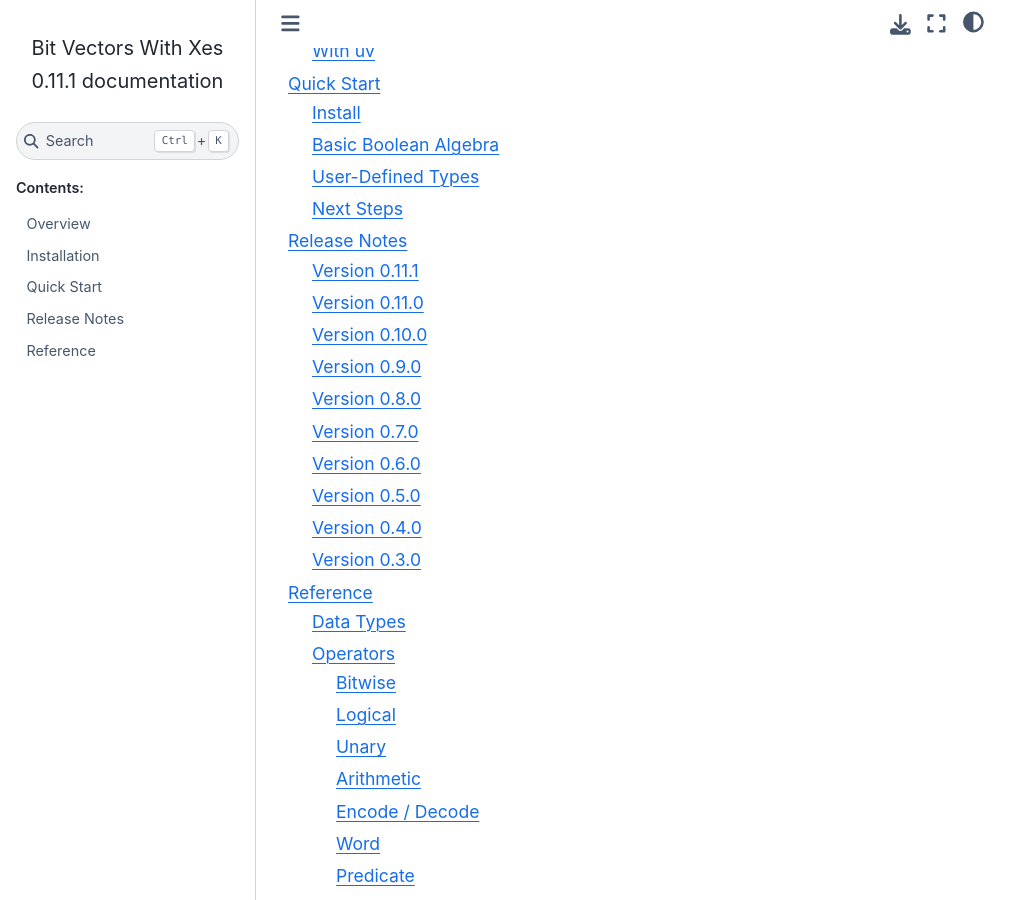
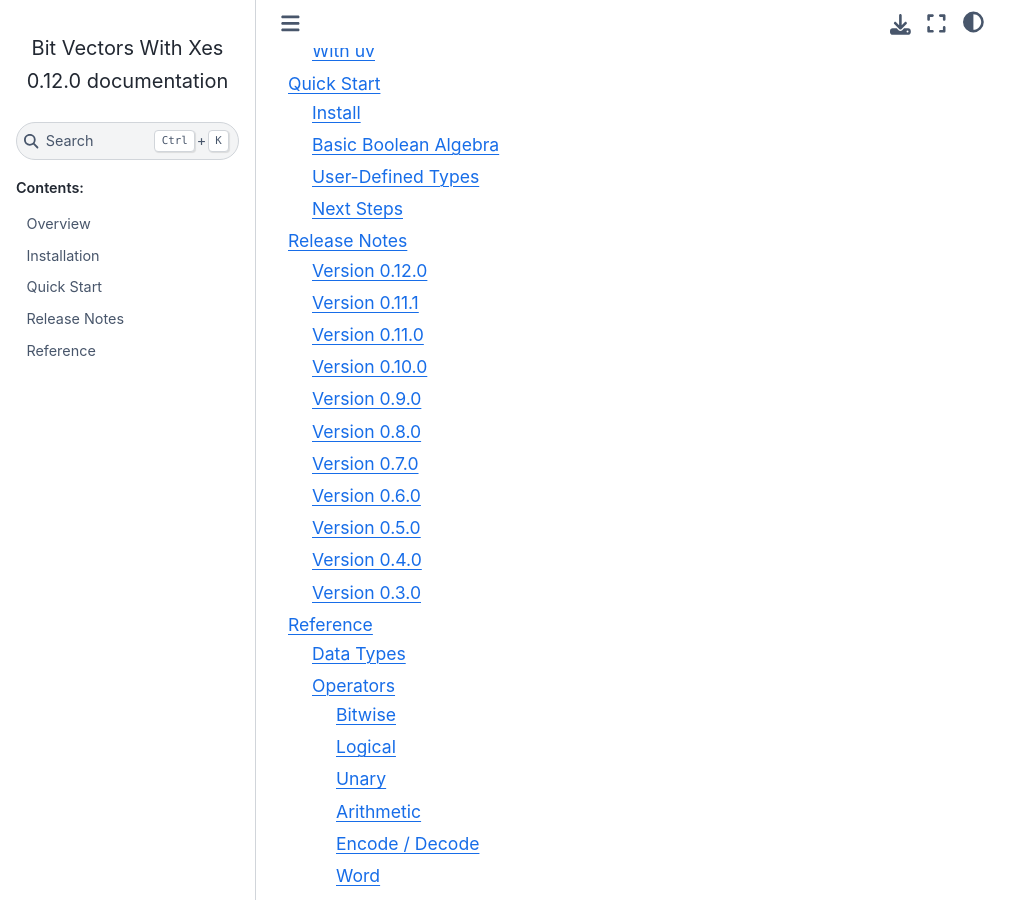
Before and after one commit to cjdrake/bvwx, a Sphinx documentation site: the page built from doc/source/index.rst, in a window 1280 px wide and 900 px high, scrolled down 386 px. Shown: the whole window, without its empty margins (0-1031 px from the left). Built offline with Sphinx 7.4.7 and the Sphinx Book theme 1.1.4, drawn with Linux system fonts in a browser that asks for light colours.

Commit message:
Release 0.12.0

```diff
--- a/doc/source/release_notes.rst
+++ b/doc/source/release_notes.rst
@@ -7,6 +7,11 @@
 This chapter lists new features, API changes, and bug fixes.
 For a complete history, see the Git commit log.
 
+
+Version 0.12.0
+==============
+
+Updated tooling to use ``uv`` and ``ruff`.
 
 Version 0.11.1
 ==============
--- a/pyproject.toml
+++ b/pyproject.toml
@@ -1,6 +1,6 @@
 [project]
 name = "bvwx"
-version = "0.11.1"
+version = "0.12.0"
 description = "Bit Vectors With Xes"
 readme = "README.md"
 
```
